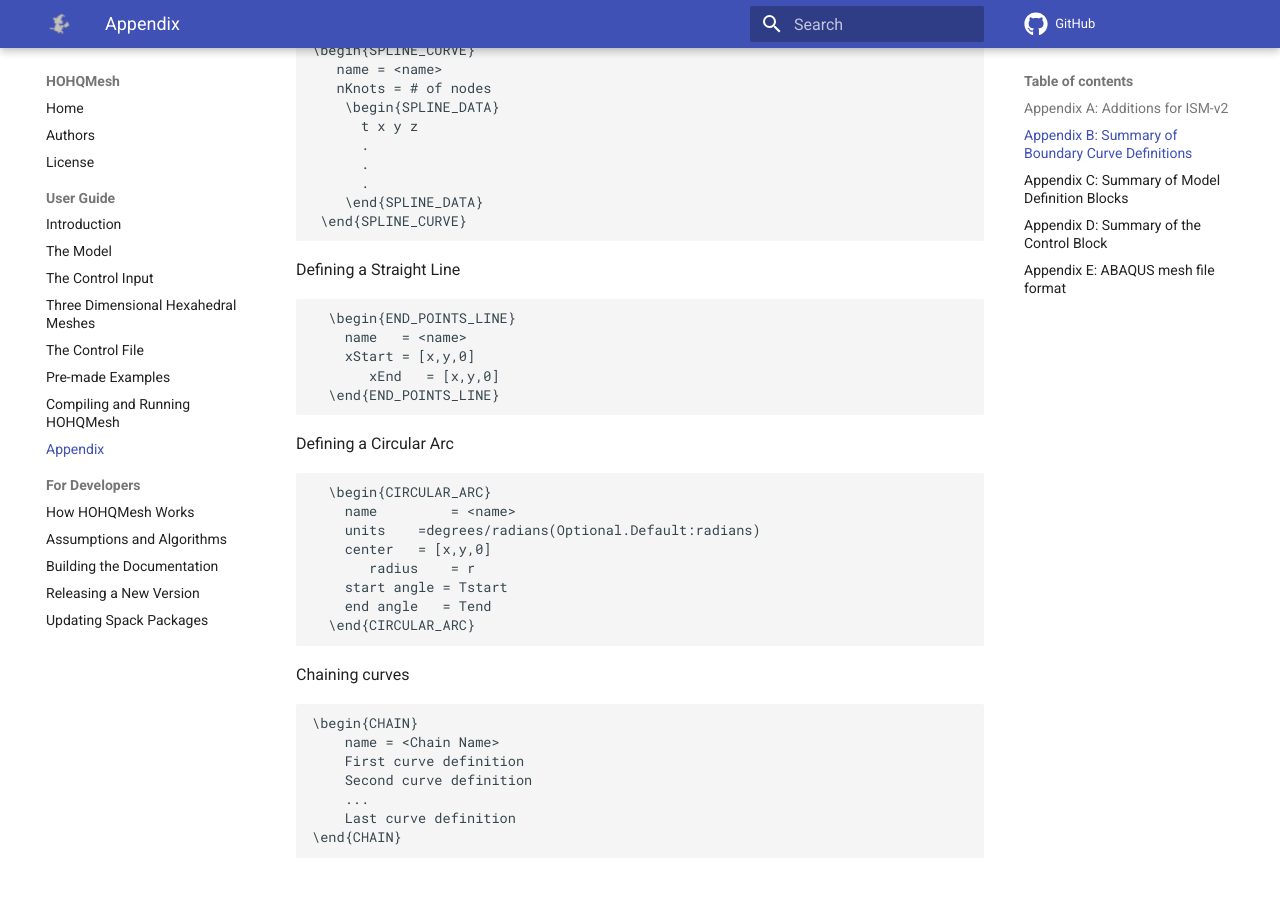
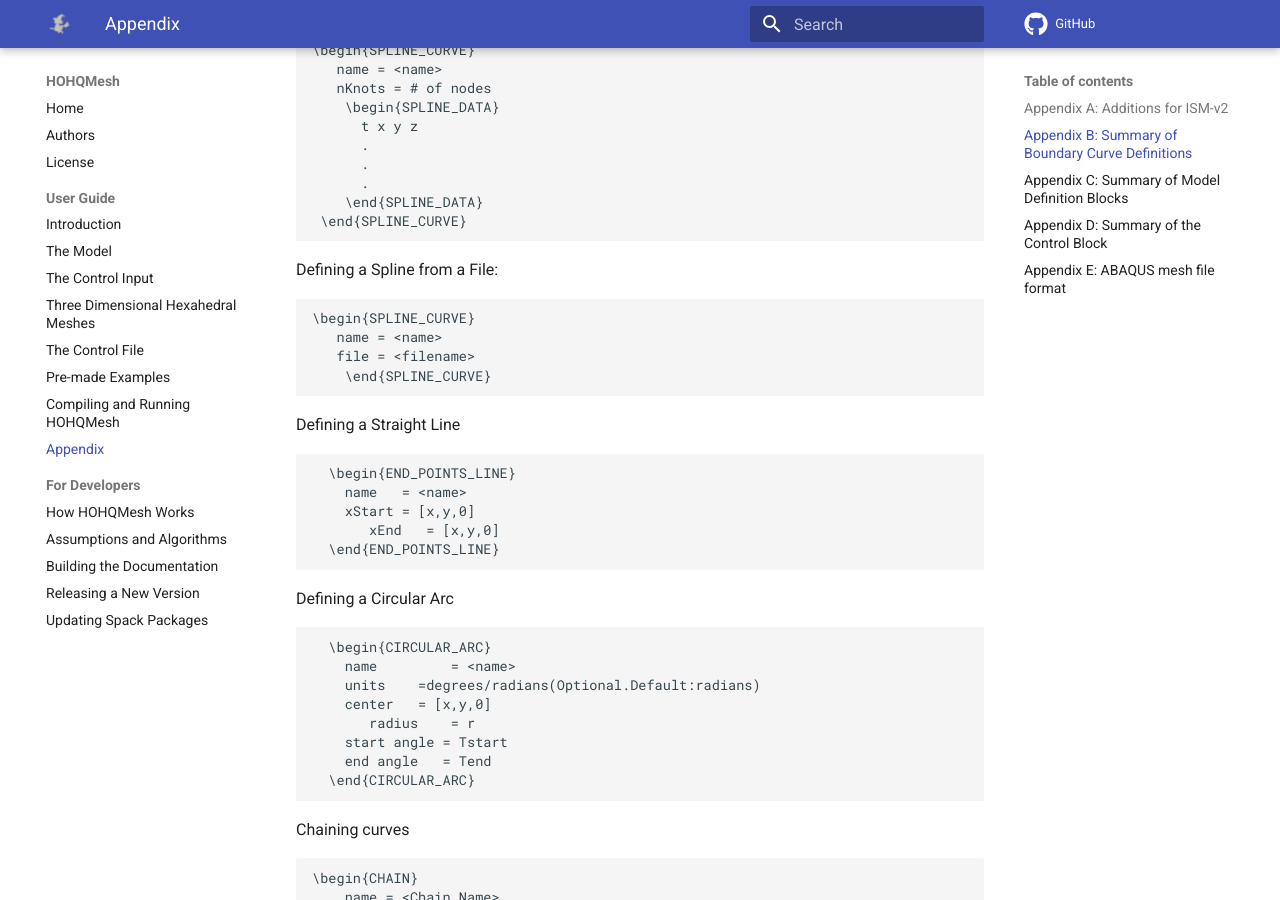
Before and after one commit to trixi-framework/HOHQMesh, an MkDocs documentation site: the page built from Documentation/docs/appendix.md, in a window 1280 px wide and 900 px high, scrolled down 1030 px. Built offline with MkDocs 1.6.1 and Material for MkDocs 9.7.7, drawn with Linux system fonts in a browser that asks for light colours; comment, search, counter and statistics services are not loaded.

Commit message:
Update docs to include example of using spline curve from file

```diff
--- a/Documentation/docs/appendix.md
+++ b/Documentation/docs/appendix.md
@@ -41,6 +41,15 @@ Defining a Spline:
 	      .
         \end{SPLINE_DATA}
 	 \end{SPLINE_CURVE}
+
+Defining a Spline from a File:
+
+	\begin{SPLINE_CURVE}
+	   name = <name>
+	   file = <filename>
+        \end{SPLINE_CURVE}
+
+
 
 Defining a Straight Line
 
```
Also changed, not shown: Documentation/docs/the-model.md (+22 -0 lines).
